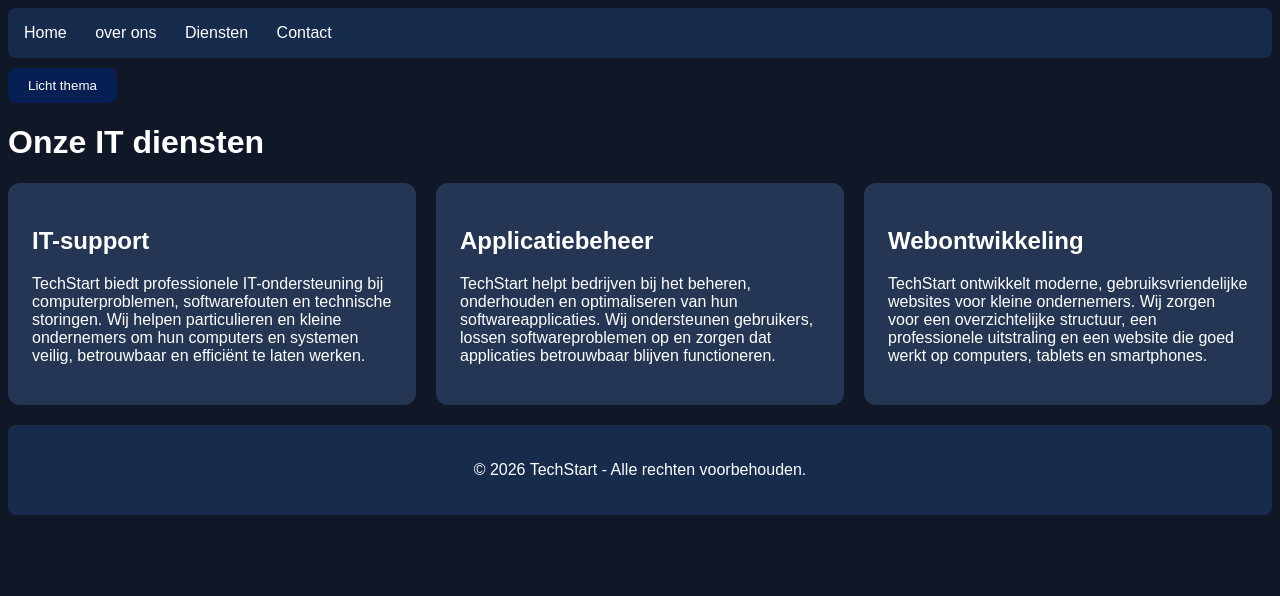
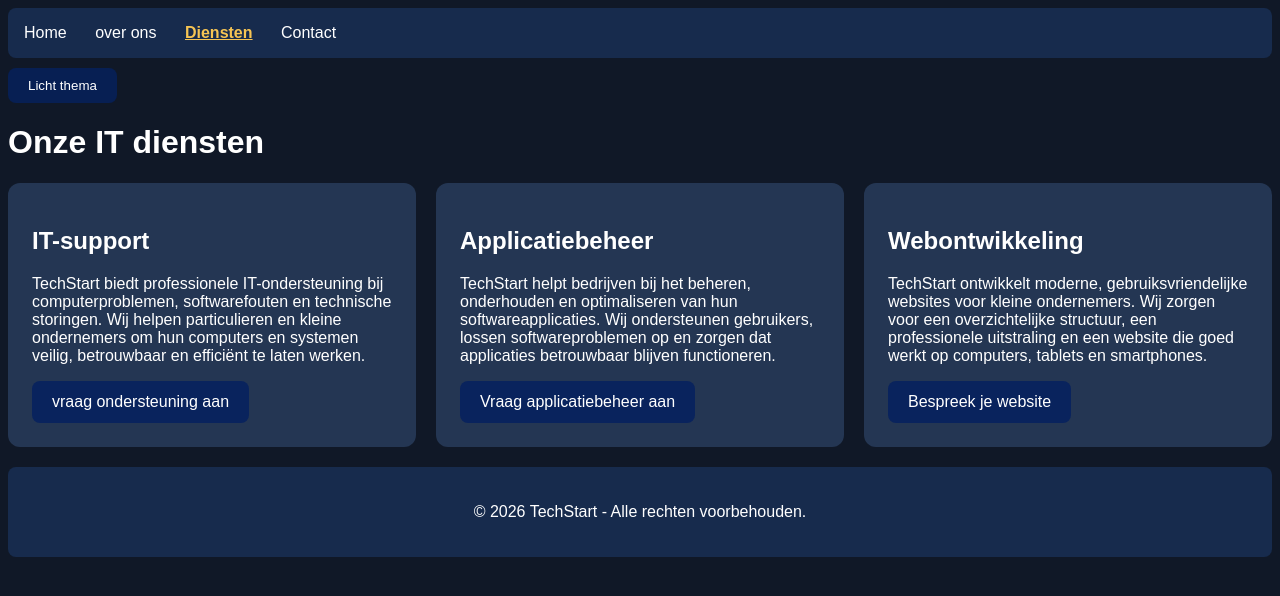
Before and after one commit to bouchraelamrani963-web/techstart-eindopdracht, a plain HTML site: page diensten.html in a window 1280 px wide. Both pictures are taken after a click on the button "Donker thema". Drawn offline with Linux system fonts and the light colour scheme.

Commit message:
Themakeuze onthouden en actieve navigatie toegevoegd"Themakeuze onthouden en actieve navigatie toegevoegd

```diff
--- a/diensten.html
+++ b/diensten.html
@@ -25,14 +25,17 @@
 
             <h2>IT-support</h2>
             <p>TechStart biedt professionele IT-ondersteuning bij computerproblemen, softwarefouten en technische storingen. Wij helpen particulieren en kleine ondernemers om hun computers en systemen veilig, betrouwbaar en efficiënt te laten werken.</p>
-            </section>
+            <a href="contact.html">vraag ondersteuning aan</a>
+        </section>
             <section>
                 <h2>Applicatiebeheer</h2>
                 <p>TechStart helpt bedrijven bij het beheren, onderhouden en optimaliseren van hun softwareapplicaties. Wij ondersteunen gebruikers, lossen softwareproblemen op en zorgen dat applicaties betrouwbaar blijven functioneren.</p>
+            <a href="contact.html">Vraag applicatiebeheer aan</a>
             </section>
             <section>
                 <h2>Webontwikkeling</h2>
                 <p>TechStart ontwikkelt moderne, gebruiksvriendelijke websites voor kleine ondernemers. Wij zorgen voor een overzichtelijke structuur, een professionele uitstraling en een website die goed werkt op computers, tablets en smartphones.</p>
+            <a href="contact.html">Bespreek je website</a>
             </section>
             </div>
             </main>
--- a/script.js
+++ b/script.js
@@ -1,7 +1,18 @@
 const themaKnop = document.querySelector("#themaKnop");
+const opgeslagenThema = localStorage.getItem("thema");
+
+if (opgeslagenThema === "donker") {
+    document.body.classList.add("donker");
+    themaKnop.textContent = "Licht thema";
+}
 function veranderThema() {
     console.log("Er is op themaknop geklikt!");
     document.body.classList.toggle("donker");
+    if (document.body.classList.contains("donker")) {
+    localStorage.setItem("thema", "donker");
+} else {
+    localStorage.setItem("thema", "licht");
+}
     if (document.body.classList.contains("donker")) {
         themaKnop.textContent = "Licht thema";
     } else {
@@ -49,3 +60,9 @@ const emailVeld = document.querySelector("#email");
 const berichtVeld = document.querySelector("#tekst");
 
 const melding = document.querySelector("#melding");
+
+document.querySelectorAll("nav a").forEach(function(link) {
+    if (window.location.pathname.endsWith(link.getAttribute("href"))) {
+        link.classList.add("actief");
+    }
+});
--- a/style.css
+++ b/style.css
@@ -210,3 +210,16 @@ a[href^="https://"] {
         grid-template-columns: 1fr;
     }
 }
+.diensten-grid a {
+    display: inline-block;
+    background-color: #09235d;
+    color: white;
+    padding: 12px 20px;
+    border-radius: 8px;
+    text-decoration: none;
+}
+nav a.actief {
+    color: #f6c453;
+    text-decoration: underline;
+    font-weight: bold;
+}
```
